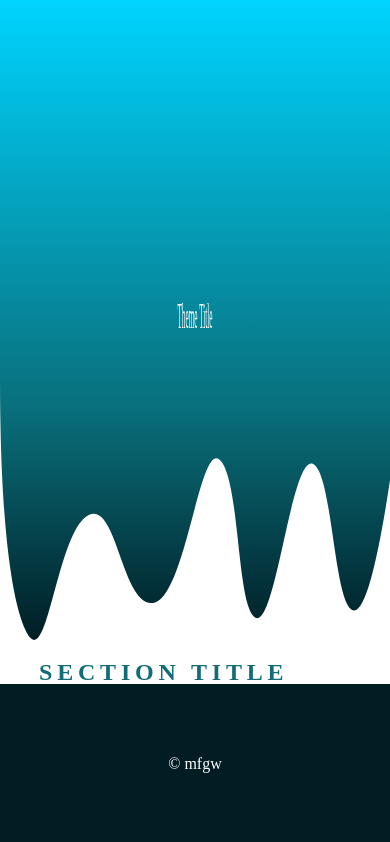
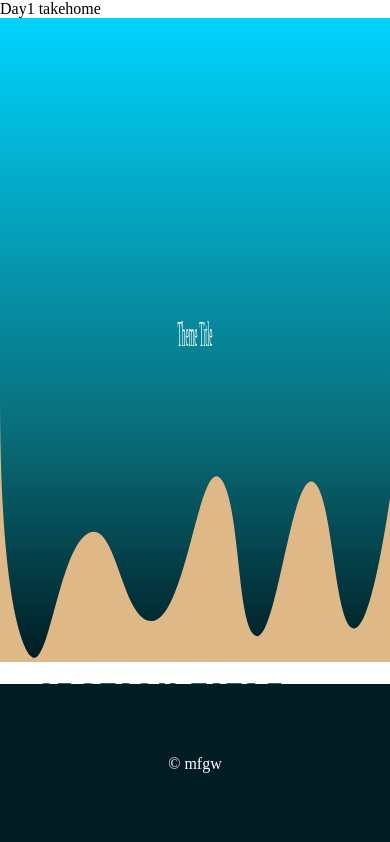
Before and after one commit to melindamorales/mobile-friendly-practice, a plain HTML site: page index.html in a window 390 px wide. Shown: the top 842 px of the page. Drawn offline with Linux system fonts and the light colour scheme.

Commit message:
new branch daily-challenge n added media queries

```diff
--- a/index.html
+++ b/index.html
@@ -5,7 +5,9 @@
     <meta http-equiv="X-UA-Compatible" content="IE=edge">
     <meta name="viewport" content="width=device-width, initial-scale=1.0">
 
+
     <link rel="stylesheet"  href="./styles/style.css">
+    <link rel="stylesheet"  href="./styles/mediaqueries.css"
 
     <title>Day1 takehome</title>
 
--- /dev/null
+++ b/styles/mediaqueries.css
@@ -0,0 +1,17 @@
+@media only screen and (max-width: 1024px){
+   header{
+       background-color: black;
+   }
+}
+
+@media only screen and (min-width: 768px){
+   header{
+       background-color: antiquewhite;
+   }
+}
+
+@media only screen and (max-width: 480px){
+   header{
+       background-color: burlywood;
+   }
+}
```
